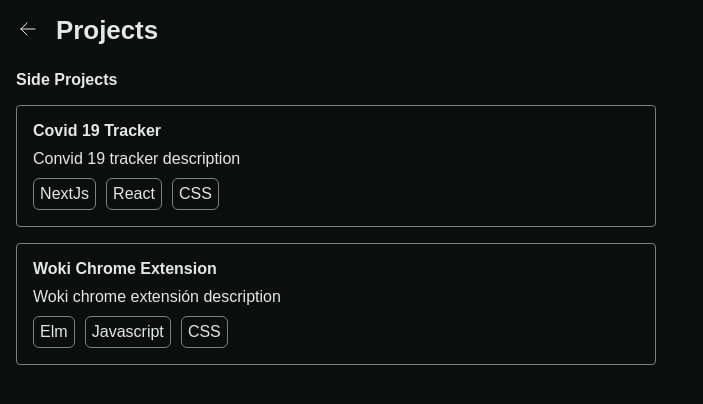
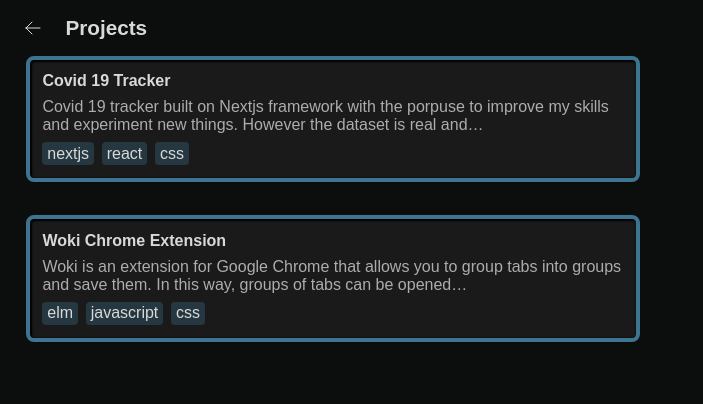
Before and after one commit to haderman/haderman-site, a Gatsby site: page /projects in a window 1280 px wide. Shown: the whole page, without its empty margins (0-703 px from the left). Built offline with nearby package versions, Linux system fonts and the light colour scheme; Gatsby itself is replaced by a stand-in of ours.

Commit message:
Another big commit without sense

```diff
--- a/content/projects/covid-19-tracker/index.md
+++ b/content/projects/covid-19-tracker/index.md
@@ -1,10 +1,11 @@
 ---
 title: "Covid 19 Tracker"
 date: "2020-08-20"
-description: "Convid 19 tracker description"
-author: "Hader Cardona"
-skills: ["NextJs", "React", "CSS"]
+skills: ["nextjs", "react", "css"]
 featuredImage: ./covid-tracker.png
+website: "https://covidx19.vercel.app/"
+source: "https://github.com/haderman/nextjs-covid-19"
 ---
 
-This is my personal covid 19 tracker to learn NextJS
+Covid 19 tracker built on Nextjs framework with the porpuse to improve my skills and experiment new things.
+However the dataset is real and updated 3 times per day. I am still improving the site and adding new features.
--- a/content/projects/woki-chorme-extension/index.md
+++ b/content/projects/woki-chorme-extension/index.md
@@ -1,10 +1,13 @@
 ---
 title: "Woki Chrome Extension"
 date: "2020-08-20"
-description: "Woki chrome extensión description"
-author: "Hader Cardona"
-skills: ["Elm", "Javascript", "CSS"]
-featuredImage: ./woki-icon.png
+skills: ["elm", "javascript", "css"]
+featuredImage: ./woki-1.png
+website: "https://github.com/haderman/woki-extension"
+source: "https://github.com/haderman/woki-extension"
 ---
 
-This is my first personal project to manage my tabs
+Woki is an extension for Google Chrome that allows you to group tabs into groups and save them.
+In this way, groups of tabs can be opened with a single click and you can switch between different groups.
+
+This is project is in an early stage but you can try it following the steps on the production branch.
--- a/src/pages/projects.js
+++ b/src/pages/projects.js
@@ -14,8 +14,8 @@ export const query = graphql`
           frontmatter {
             title
             skills
-            description
           }
+          excerpt
           fields {
             slug
           }
@@ -27,44 +27,36 @@ export const query = graphql`
 
 export default function Projects({ data }) {
   return (
-    <div className="stack:l inset:m">
+    <div className="stack: squish-inset:m">
       <SEO title="Home" />
       <header className="inline:m">
-        <AniLink cover to="/" hex="#0e0f0f">
-          <ArrowLeftIcon />
+        <AniLink cover to="/" bg="#0e0f0f">
+          <span className="flex justify-center align-center inset:s rounded-full">
+            <ArrowLeftIcon />
+          </span>
         </AniLink>
         <h1>Projects</h1>
       </header>
-      <ProjectsContainer>
+      <section className="stack:xl squish-inset:m w-full max-w-screen-sm">
         {data.allMarkdownRemark.edges.map(({ node }) =>
           <AniLink key={node.id} paintDrip to={node.fields.slug} duration={0.5} hex="#0e0f0f">
             <Project
               name={node.frontmatter.title}
-              description={node.frontmatter.description}
+              description={node.excerpt}
               tags={node.frontmatter.skills}
             />
           </AniLink>
         )}
-      </ProjectsContainer>
+      </section>
     </div>
   )
 }
 
-
-function ProjectsContainer({ children }) {
-  return (
-    <section className="stack:m w-full max-w-screen-sm">
-      <h2>Side Projects</h2>
-      {children}
-    </section>
-  );
-};
-
 function Project({ name, description, tags }) {
   return (
-    <article className="stack:s inset:m border:s border-color:gray rounded">
+    <article className="stack:s inset:m border:xl bg:secondary border-color:accent rounded:xl shadow-inset">
       <h4>{name}</h4>
-      <p>{description}</p>
+      <p className="color:gray-neutral two-lines">{description}</p>
       <div className="inline:s">
         {tags.map(text =>
           <Tag key={text} text={text} />
@@ -76,7 +68,7 @@ function Project({ name, description, tags }) {
 
 function Tag({ text }) {
   return (
-    <span className="inset:xs border:s border-color:gray rounded-md">
+    <span className="squish-inset:xs bg:tertiary rounded:m">
       {text}
     </span>
   );
--- a/src/styles/site.css
+++ b/src/styles/site.css
@@ -1,5 +1,6 @@
 nav span {
-  border-bottom: 2px solid hsl(200, 50%, 50%);
+  border-bottom: 3px solid hsl(200, 50%, 50%);
+  font-weight: 600;
 }
 
 .greeting span {
@@ -27,3 +28,11 @@ ul.social-buttons-list a:hover {
   background-color: hsl(200, 0%, 10%);
   transition: background-color;
 }
+
+.two-lines {
+  overflow: hidden;
+  text-overflow: ellipsis;
+  display: -webkit-box;
+  -webkit-line-clamp: 2; /* number of lines to show */
+  -webkit-box-orient: vertical;
+}
--- a/src/styles/utils.css
+++ b/src/styles/utils.css
@@ -3,33 +3,16 @@ html {
 
   --size-xs: calc(var(--size-s) / var(--ratio));
   --size-s: calc(var(--size-m) / var(--ratio));
-  --size-m: 1rem;
+  --size-m: 0.8rem;
   --size-l: calc(var(--size-m) * var(--ratio));
   --size-xl: calc(var(--size-l) * var(--ratio));
 
-  --color-primary: hsl(0, 0%, 90%);
-
-  --unit-palette: calc(360 / 26);
-  --saturation: 47%;
-  --lightness: 50%;
-  --hue-primary: 30;
-  --hue-secondary: 60;
-  --hue-primary-complement: calc(var(--hue-primary) + 180);
-  --hue-secondary-complement: calc(var(--hue-secondary) + 180);
-  --color-primary-complement: hsl(var(--hue-primary-complement), var(--saturation), var(--lightness));
-  --color-secondary: hsl(var(--hue-secondary), var(--saturation), var(--lightness));
-  --color-secondary-complement: hsl(var(--hue-secondary-complement), var(--saturation), var(--lightness));
-  --black: hsl(0, 0%, 0%);
-  --gray-10: hsl(0, 0%, 10%);
-  --gray-20: hsl(0, 0%, 20%);
-  --gray-30: hsl(0, 0%, 30%);
-  --gray-40: hsl(0, 0%, 40%);
-  --gray-50: hsl(0, 0%, 50%);
-  --gray-60: hsl(0, 0%, 60%);
-  --gray-70: hsl(0, 0%, 70%);
-  --gray-80: hsl(0, 0%, 80%);
-  --gray-90: hsl(0, 0%, 90%);
-  --white: hsl(0, 0%, 100%);
+  --color-primary: hsl(180, 4%, 5%);
+  --color-secondary: hsl(200, 0%, 10%);
+  --color-tertiary: hsl(200, 28%, 20%);
+  --color-accent: hsl(200, 40%, 40%);
+  --gray-light: hsl(0, 0%, 85%);
+  --gray-neutral: hsl(0, 0%, 68%);
 }
 
 @media only screen and (max-width: 600px) {
@@ -38,33 +21,12 @@ html {
   }
 }
 
-.cool-palette {
-  --hue-primary: 160;
-  --hue-secondary: calc(var(--unit-palette) * 4);
-  --hue-primary-complement: calc(var(--hue-primary) + 180);
-  --hue-secondary-complement: calc(var(--hue-secondary) + 180);
-}
-
-.palette-1 {
-  --hue-primary: 207;
-  --hue-secondary: 180;
-  --hue-primary-complement: calc(var(--hue-primary) + 180);
-  --hue-secondary-complement: calc(var(--hue-secondary) + 180);
-}
-
-.palette-2 {
-  --hue-primary: 45;
-  --hue-secondary: 125;
-  --hue-primary-complement: calc(var(--hue-primary) + 180);
-  --hue-secondary-complement: calc(var(--hue-secondary) + 180);
-}
-
 body {
   background-color: hsl(190, 5%, 5%);
   margin: 0;
   font-family: sans-serif;
   font-weight: 100;
-  color: var(--color-primary);
+  color: var(--gray-light);
 }
 
 main {
@@ -137,7 +99,30 @@ h2 { font-size: var(--size-m); }
 .border\:s { border: 1px solid; }
 .border\:m { border: 2px solid; }
 .border\:l { border: 3px solid; }
+.border\:xl { border: 4px solid; }
 .border-color\:gray { border-color: gray }
+.border-color\:primary { border-color: var(--color-primary); }
+.border-color\:secondary { border-color: var(--color-secondary); }
+.border-color\:accent { border-color: var(--color-accent); }
+
+.rounded-none { border-radius: 0; }
+.rounded\:s { border-radius: 0.125rem; }
+.rounded\:m { border-radius: 0.25rem; }
+.rounded\:l { border-radius: 0.375rem; }
+.rounded\:xl { border-radius: 0.5rem; }
+.rounded-full { border-radius: 50%; }
+
+.bg\:primary { background-color: var(--color-primary); }
+.bg\:secondary { background-color: var(--color-secondary); }
+.bg\:tertiary { background-color: var(--color-tertiary); }
+.bg\:accent { background-clip: var(--color-accent); }
+.color\:primary { color: var(--color-primary); }
+.color\:secondary { color: var(--color-secondary); }
+.color\:tertiary { color: var(--color-tertiary); }
+.color\:gray-light { color: var(--gray-light); }
+.color\:gray-neutral { color: var(--gray-neutral); }
+
+.text-center { text-align: center; }
 
 .max-w-screen-sm { max-width: 640px; }
 .max-w-screen-md { max-width: 768px; }
@@ -150,19 +135,13 @@ h2 { font-size: var(--size-m); }
 .h-screen { height: 100vh; }
 .h-min-screen { min-height: 100vh; }
 
-.rounded-none { border-radius: 0; }
-.rounded-sm { border-radius: 0.125rem; }
-.rounded { border-radius: 0.25rem; }
-.rounded-md { border-radius: 0.375rem; }
-.rounded-lg { border-radius: 0.5rem; }
-.rounded-full { border-radius: 50%; }
-
 .gap\:xs { gap: var(--size-xs) }
 .gap\:s { gap: var(--size-s) }
 .gap\:m { gap: var(--size-m) }
 .gap\:l { gap: var(--size-l) }
 .gap\:xl { gap: var(--size-xl) }
 
+.shadow-inset { box-shadow: inset 1px 1px 2px 1px black; }
 
 .full-width { width: 100%; }
 .full-viewport {
@@ -200,15 +179,6 @@ h1.align-center,
 span.align-center { text-align: center; }
 
 
-.color-white { color: white; }
-.background-white { background-color: white; }
-.opaque { opacity: 0.7 ;}
-
-.color-primary {
-  color: var(--color-primary)
-}
-
-
 .layout {
   position: relative;
   min-height: 100vh;
```
Also changed, not shown: src/pages/index.js (+8 -10 lines), src/templates/project.js (+51 -16 lines), content/projects/woki-chorme-extension/woki-1.png (added), content/projects/woki-chorme-extension/woki-icon.png (deleted).
